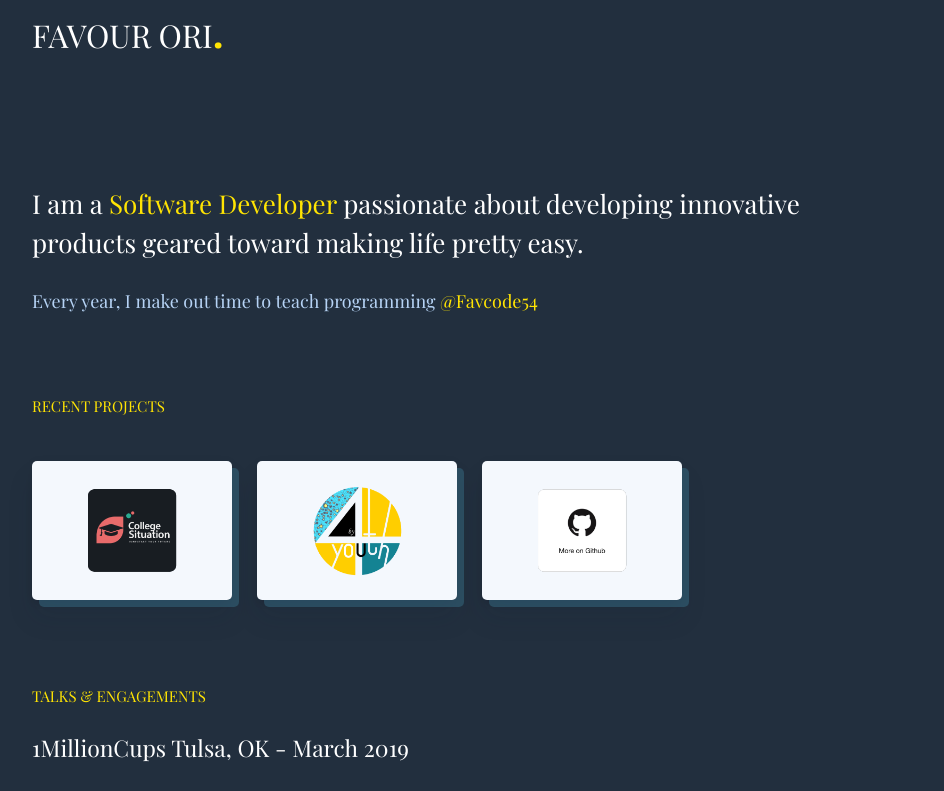
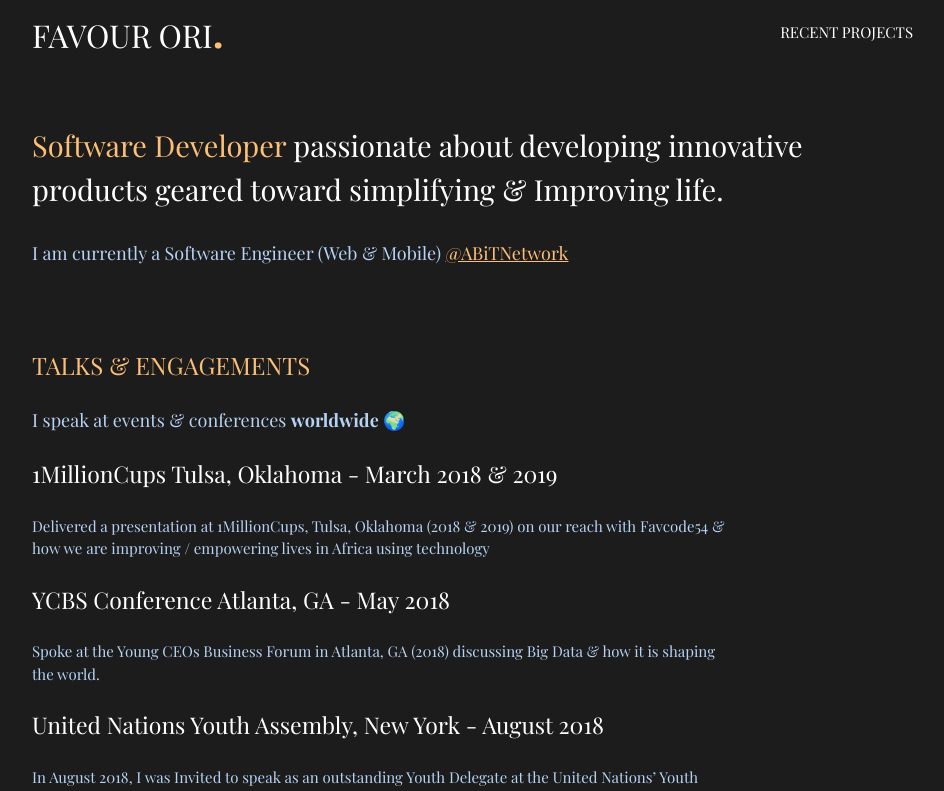
Before and after one commit to favourori/19-pws, a Vue app: page / in a window 1280 px wide. Shown: the top 791 px of the page, without its empty margins (160-1104 px from the left). Built offline with nearby package versions, Linux system fonts and the light colour scheme.

Commit message:
minor redesign

```diff
--- a/public/index.html
+++ b/public/index.html
@@ -25,7 +25,7 @@
     <script src="https://cdnjs.cloudflare.com/ajax/libs/materialize/1.0.0/js/materialize.min.js"></script>
   </head>
   <body
-    style="background-color:#222F3E; font-family: 'Playfair Display', serif;"
+    style="background-color:#1C1C1C; font-family: 'Playfair Display', serif;"
   >
     <noscript>
       <strong
--- a/src/components/Footer.vue
+++ b/src/components/Footer.vue
@@ -5,8 +5,8 @@
     <div>
       <p align="center" class="footer-secondary-color">REACH OUT</p>
       <p class="blue-color footer" align="center">
-        I always interested in fun projects & activities, so feel free to drop a line
-        favourori(@)gmail(dot)com
+        I always interested in fun projects & activities, so feel free to drop a
+        line favourori(@)gmail(dot)com
       </p>
     </div>
   </div>
@@ -20,7 +20,7 @@ export default {
 
 <style>
 .footer-secondary-color {
-  color: #FFE403;
+  color: #fcbf77;
   font-weight: 700;
   font-size: 30px;
 }
@@ -36,7 +36,7 @@ hr {
   border-bottom: 1px solid rgb(50, 69, 90);
 }
 
-.footer{
-  font-size: 18px
+.footer {
+  font-size: 18px;
 }
 </style>
--- a/src/components/Intro.vue
+++ b/src/components/Intro.vue
@@ -1,14 +1,19 @@
 <template>
-  <div class="container animated fadeInUp" style="margin-top: 120px; animation-duration: 1s;">
+  <div
+    class="container animated fadeInUp"
+    style="margin-top: 60px; animation-duration: 1s;"
+  >
     <p class="primary-color intro">
-      I am a
-      <span class="secondary-color-bold">Software Developer</span> passionate about developing innovative
-      <br />products geared toward making life pretty easy.
+      <span class="secondary-color-bold">Software Developer</span> passionate
+      about developing innovative <br />products geared toward simplifying &
+      Improving life.
     </p>
     <p style="color: #B6D3F5; font-size: 18px">
-      Every year, I make out time to teach programming
+      I am currently a Software Engineer (Web & Mobile)
       <a href="https://favcode54.org/">
-        <span class="secondary-color-bold">@Favcode54</span>
+        <span class="secondary-color-bold">
+          <u>@ABiTNetwork</u>
+        </span>
       </a>
     </p>
   </div>
@@ -29,10 +34,10 @@ export default {
   font-size: 38px;
 }
 .intro {
-  font-size: 26px;
+  font-size: 29px;
 }
 
 .secondary-color-bold {
-  color: #FFE403;
+  color: #fcbf77;
 }
 </style>
--- a/src/components/NavBar.vue
+++ b/src/components/NavBar.vue
@@ -2,13 +2,16 @@
   <div class="hello">
     <nav class="z-depth-0 primary-background">
       <div class="nav-wrapper container">
-         <router-link :to="{ name: 'home'}">
-        <span class="brand-logo animated fadeIn" style="animation-duration: 3s;">
-          FAVOUR ORI<span class="secondary-color">.</span>
-        </span>
-         </router-link>
+        <router-link :to="{ name: 'home' }">
+          <span
+            class="brand-logo animated fadeIn"
+            style="animation-duration: 3s;"
+          >
+            FAVOUR ORI<span class="secondary-color">.</span>
+          </span>
+        </router-link>
         <ul id="nav-mobile" class="right hide-on-med-and-down">
-
+          <li><a href="sass.html">RECENT PROJECTS</a></li>
         </ul>
       </div>
     </nav>
@@ -23,20 +26,18 @@ export default {
     return {
       isHome: true
     };
-  },
-
-
+  }
 };
 </script>
 
 <!-- Add "scoped" attribute to limit CSS to this component only -->
 <style scoped>
 .primary-background {
-  background-color: #222f3e;
+  background-color: #1c1c1c;
 }
 
 .secondary-color {
-  color: #FFE403;
+  color: #fcbf77;
   font-weight: 700;
   font-size: 40px;
 }
--- a/src/components/Projects.vue
+++ b/src/components/Projects.vue
@@ -2,13 +2,12 @@
   <div class="container" style="margin-top: 80px">
     <p class="secondary-color">
       RECENT PROJECTS
-
     </p>
     <div class="flex-container">
-      <router-link :to="{ name: 'collegeSituation'}">
+      <router-link :to="{ name: 'collegeSituation' }">
         <img src="@/assets/projects/cs.png" class="project" />
       </router-link>
-      <router-link :to="{ name: '4yby'}">
+      <router-link :to="{ name: '4yby' }">
         <img src="@/assets/projects/4yby.png" class="project" />
       </router-link>
       <a href="https://github.com/favourori">
@@ -26,7 +25,7 @@ export default {
 
 <style>
 .secondary-color {
-  color: #FFE403!important;
+  color: #fcbf77!important;
 }
 
 .project {
--- a/src/components/Speaking.vue
+++ b/src/components/Speaking.vue
@@ -1,10 +1,15 @@
 <template>
   <div class="container" style="margin-top: 80px">
-    <p class="secondary-color">TALKS & ENGAGEMENTS</p>
+    <p class="secondary-color" style="font-size: 24px">TALKS & ENGAGEMENTS</p>
+    <p class="blue-font-color" style="font-size: 18px">
+      I speak at events & conferences <b>worldwide 🌍</b>
+    </p>
 
     <div v-for="(speaking, index) in speaking" :key="index">
-      <p class="light-color">{{speaking.title}}</p>
-      <p class="blue-font-color" style="max-width: 700px">{{speaking.description}}</p>
+      <p class="light-color">{{ speaking.title }}</p>
+      <p class="blue-font-color" style="max-width: 700px">
+        {{ speaking.description }}
+      </p>
     </div>
   </div>
 </template>
@@ -16,7 +21,7 @@ export default {
     return {
       speaking: [
         {
-          title: "1MillionCups Tulsa, OK - March 2019",
+          title: "1MillionCups Tulsa, Oklahoma - March 2018 & 2019",
           description:
             "Delivered a presentation at 1MillionCups, Tulsa, Oklahoma (2018 & 2019) on our reach with Favcode54 & how we are improving / empowering lives in Africa using technology"
         },
@@ -28,18 +33,19 @@ export default {
         },
 
         {
-          title: "United Nations Youth Assembly - August 2018",
+          title: "United Nations Youth Assembly, New York - August 2018",
           description:
             "In August 2018, I was Invited to speak as an outstanding Youth Delegate at the United Nations’ Youth Assembly on the impact of Favcode54 in Africa."
         },
 
         {
-          title: "NCHC  Atlanta, GA - November 2017",
+          title: "NCHC  Atlanta, Georgia - November 2017",
           description:
             "Presented a web hacking research paper at the NCHC ’17 conference in Atlanta, GA – discussed common Web & Software vulnerabilities & how to stay secured on the internet"
         },
         {
-          title: "Southern Arkansas University Magnolia, AR - August 2017",
+          title:
+            "Southern Arkansas University Magnolia, Arkansas - August 2017",
           description:
             "Gave 100+ High school students a sneak peak into programming @SAU – we went from prototyping to developing simple web pages."
         }
@@ -51,7 +57,7 @@ export default {
 
 <style>
 .secondary-color {
-  color: #ff9800;
+  color: #fcbf77;
 }
 
 .light-color {
--- a/src/views/Home.vue
+++ b/src/views/Home.vue
@@ -1,7 +1,7 @@
 <template>
   <div class="home">
     <Intro />
-    <Projects />
+
     <Speaking />
     <Footer />
   </div>
@@ -10,14 +10,14 @@
 <script>
 // @ is an alias to /src
 import Intro from "../components/Intro";
-import Projects from "../components/Projects";
+//import Projects from "../components/Projects";
 import Speaking from "../components/Speaking";
 import Footer from "../components/Footer";
 
 export default {
   components: {
     Intro,
-    Projects,
+    //Projects,
     Speaking,
     Footer
   }
```
Also changed, not shown: src/assets/headshot.jpg (added).
